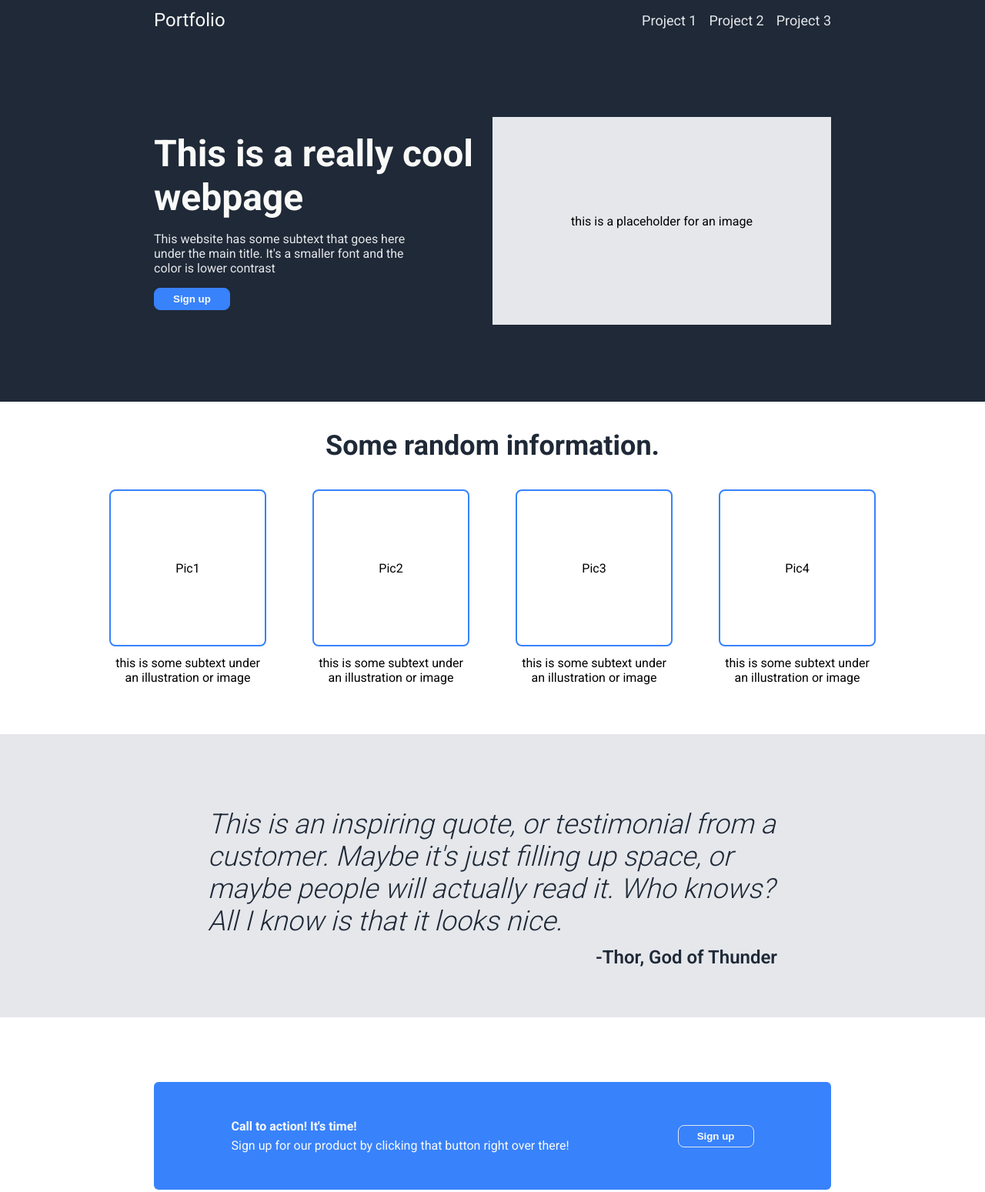
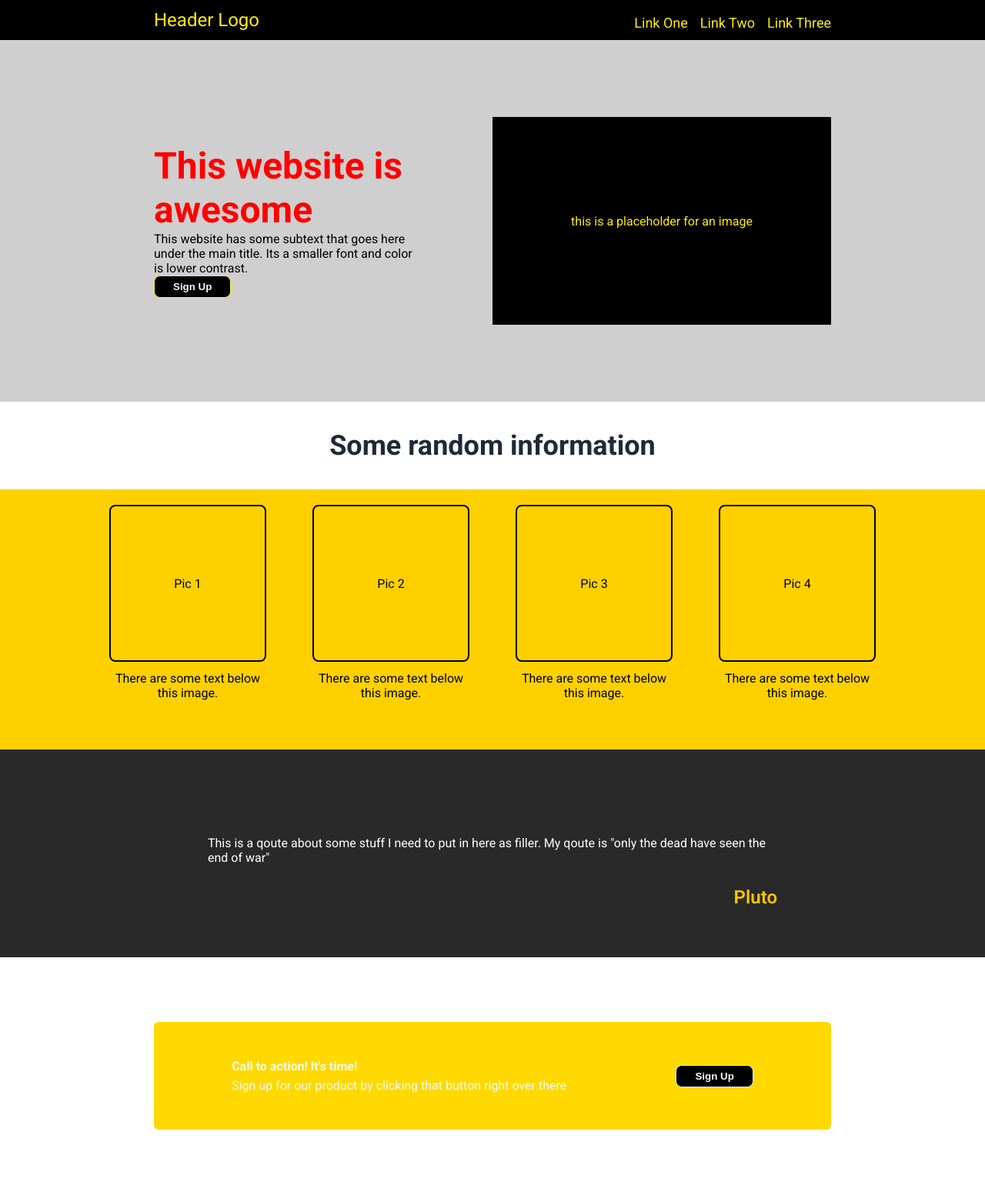
Before and after one commit to John-Pratt/Odin-Landing-Page, a plain HTML site: page index.html in a window 1280 px wide. Shown: the top 1549 px of the page at 77% size. Drawn offline with Linux system fonts and the light colour scheme.

Commit message:
Scratch HTML and Changed CSS Colors

```diff
--- a/index.html
+++ b/index.html
@@ -1,31 +1,33 @@
 <!DOCTYPE html>
 <html lang="en">
-  <head>
+<head>
     <meta charset="UTF-8">
+    <meta http-equiv="X-UA-Compatible" content="IE=edge">
     <meta name="viewport" content="width=device-width, initial-scale=1.0">
-    <meta http-equiv="X-UA-Compatible" content="ie=edge">
-    <title>4J Landing Page</title>
     <link rel="stylesheet" href="style.css">
-  </head>
-  <body>
+    <title>Odin Landing Page</title>
+</head>
+<body>
+
     <div class="header">
         <div class="header-logo">
-            Portfolio
+        Header Logo
         </div>
-        <ul class="header-links">
-            <li><a href="https://www.google.com">Project 1</a></li>
-            <li><a href="https://www.google.com">Project 2</a></li>
-            <li><a href="https://www.google.com">Project 3</a></li>
-        </ul>
+            <ul class="header-links">
+                <li><a href="https://www.google.com" class="links">Link One</a></li>
+                <li><a href="https://www.google.com" class="links">Link Two</a></li>
+                <li><a href="https://www.google.com" class="links">Link Three</a></li>
+            </ul>
     </div>
+
     <div class="intro">
         <div class="intro-left">
-            <h1>This is a really cool webpage</h1>
+            <h1>This website is awesome</h1>
             <div class="subtext">
-                <p>This website has some subtext that goes here under the main title. It's a smaller font and the color is lower contrast</p>
+                This website has some subtext that goes here under the main title. Its a smaller font and color is lower contrast.
             </div>
             <div class="signup-button">
-                <button type="button">Sign up</button>
+                <button class="">Sign Up</button>
             </div>
         </div>
         <div class="intro-right">
@@ -33,46 +35,48 @@
         </div>
     </div>
 
-    <h3>Some random information.</h3>
+    <h3>Some random information</h3>
     <div class="info-container">
         <div class="info">
-            <div class="info-img">Pic1</div>
-            <div class="info-text">this is some subtext under an illustration or image</div>
+            <div class="info-img">Pic 1</div>
+            <div class="info-text">There are some text below this image.</div>
         </div>
         <div class="info">
-            <div class="info-img">Pic2</div>
-            <div class="info-text">this is some subtext under an illustration or image</div>
+            <div class="info-img">Pic 2</div>
+            <div class="info-text">There are some text below this image.</div>
         </div>
         <div class="info">
-            <div class="info-img">Pic3</div>
-            <div class="info-text">this is some subtext under an illustration or image</div>
+            <div class="info-img">Pic 3</div>
+            <div class="info-text">There are some text below this image.</div>
         </div>
         <div class="info">
-            <div class="info-img">Pic4</div>
-            <div class="info-text">this is some subtext under an illustration or image</div>
+            <div class="info-img">Pic 4</div>
+            <div class="info-text">There are some text below this image.</div>
         </div>
     </div>
 
     <figure class="quote">
-        <blockquote>
-            <p>This is an inspiring quote, or testimonial from a customer. Maybe it's just filling up space, or maybe people will actually read it. Who knows? All I know is that it looks nice.</p>
-        </blockquote>
-        <figcaption class="cite">-Thor, God of Thunder</figcaption>
+        <blockqoute>
+            <p>This is a qoute about some stuff I need to put in here as filler.
+                My qoute is "only the dead have seen the end of war"
+            </p>
+        </blockqoute>
+        <figcaption class="cite">Pluto</figcaption>
     </figure>
 
     <div class="call-to-action-container">
         <div class="call-to-action">
             <h4>Call to action! It's time!</h4>
-            <p>Sign up for our product by clicking that button right over there!</p>
+            <p>Sign up for our product by clicking that button right over there</p>
         </div>
         <div class="lower-signup-button">
-            <button type="button">Sign up</button>
+            <button type="button">Sign Up</button>
         </div>
     </div>
 
     <div class="footer">
-        <p>Copyright &copy The Odin Project 2021</p>
-        <p>Landing Page Project by Spacew1se</p>
+        <p>Copyright &copy; The Odin Project 2021</p>
     </div>
+
 </body>
 </html>
--- a/style.css
+++ b/style.css
@@ -14,19 +14,21 @@ body {
 
 .header {
     height: 72px;
-    background-color: #1F2937;
+    background-color: #000000;
     display: flex;
     justify-content: space-between;
+    align-items: flex-end;
     padding: 12px 200px;
 }
 
 .header-logo {
     font-size: 24px;
-    color: #F9FAF8
+    color: #ffee00;
 }
 
 .header-links {
     font-size: 18px;
+    color: #ffee00;
 }
 
 ul {
@@ -40,7 +42,7 @@ ul {
 
 a {
     text-decoration: none;
-    color: #E5E7EB
+    color: #ffee00;
 }
 
 h1 {
@@ -48,18 +50,18 @@ h1 {
     padding: 0;
     font-size: 48px;
     font-weight: extra-bold;
-    color: #F9FAF8;
+    color: #ff0000;
 }
 
 .intro {
-    background-color: #1F2937;
+    background-color: #cfcfcf;
     display: flex;
     padding: 100px 200px;
     margin: 0;
 }
 
 .subtext {
-    color: #E5E7EB;
+    color: #000000;
     padding-right: 100px;
 }
 
@@ -71,19 +73,20 @@ h1 {
 }
 
 .intro-right {
+    color: #ffee00;
     min-height: 270px;
     min-width: 200px;
     text-align: center;
     display: flex;
     align-items: center;
     justify-content: center;
-    background-color: #E5E7EB;
+    background-color: #000000;
     flex: 1;
 }
 
 button {
-    background: #3882FC;
-    border: 1px solid #3882FC;
+    background: #000000;
+    border: 1px solid #ffee00;
     padding: 6px 24px;
     border-radius: 8px;
     color: #F9FAF8;
@@ -99,9 +102,12 @@ h3 {
 .info-container {
     display: flex;
     justify-content: center;
+    align-items: center;
     flex-wrap: wrap;
     gap: 64px;
     text-align: center;
+    background-color: #ffd000;
+    padding-top: 20px;
 }
 
 .info {
@@ -117,7 +123,7 @@ h3 {
     display: flex;
     width: 200px;
     height: 200px;
-    border: 2px solid #3882FC;
+    border: 2px solid #000000;
     border-radius: 8px;
     justify-content: center;
     align-items: center;
@@ -127,9 +133,10 @@ h3 {
     margin: 0;
     display: flex;
     flex-direction: column;
-    background-color: #E5E7EB;
+    background-color: #292929;
     padding: 96px 270px 64px;
     gap: 12px;
+    color: #ffffff;
 }
 
 blockquote, blockquote p {
@@ -137,19 +144,19 @@ blockquote, blockquote p {
     font-size: 36px;
     font-weight: 300;
     font-style: italic;
-    color: #1F2937;
+    color: #ffffff;
 }
 
 .quote .cite {
     font-size: 24px;
     font-style: normal;
     font-weight: 600;
-    color: #1F2937;
+    color: #ffc400;
     margin-left: auto;
 }
 
 .call-to-action-container {
-    background-color: #3882FC;
+    background-color: #ffd900;
     display: flex;
     justify-content: space-around;
     align-items: center;
@@ -175,7 +182,7 @@ h4, .call-to-action-container p {
 
 .footer {
     height: 72px;
-    background-color: #1F2937;
+    background-color: #d10000;
     display: flex;
     justify-content: center;
     align-items: center;
```
